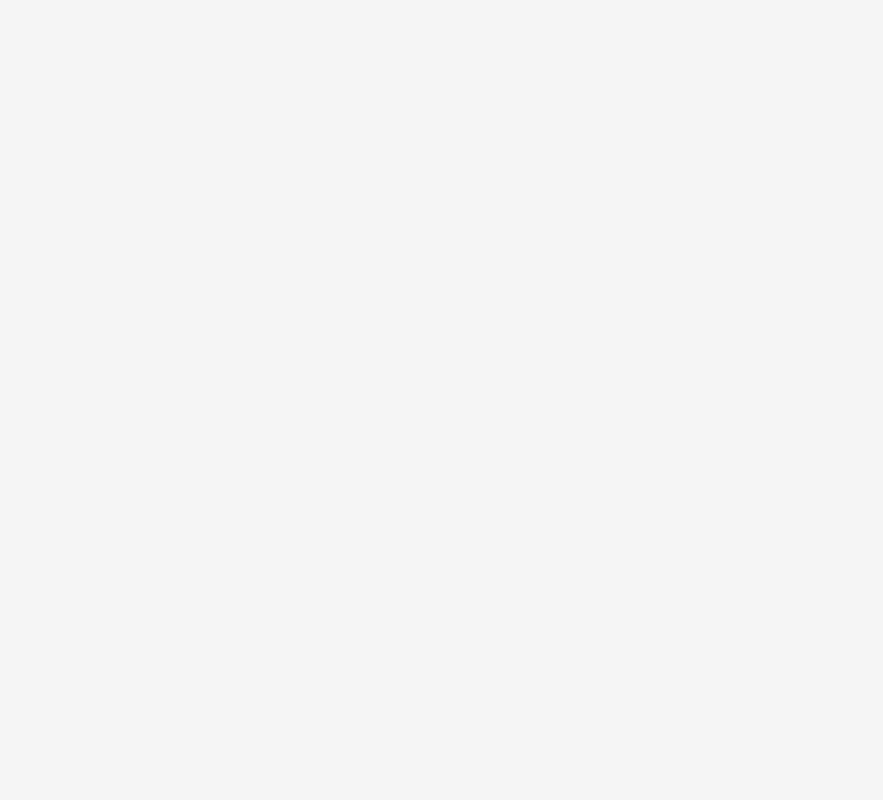
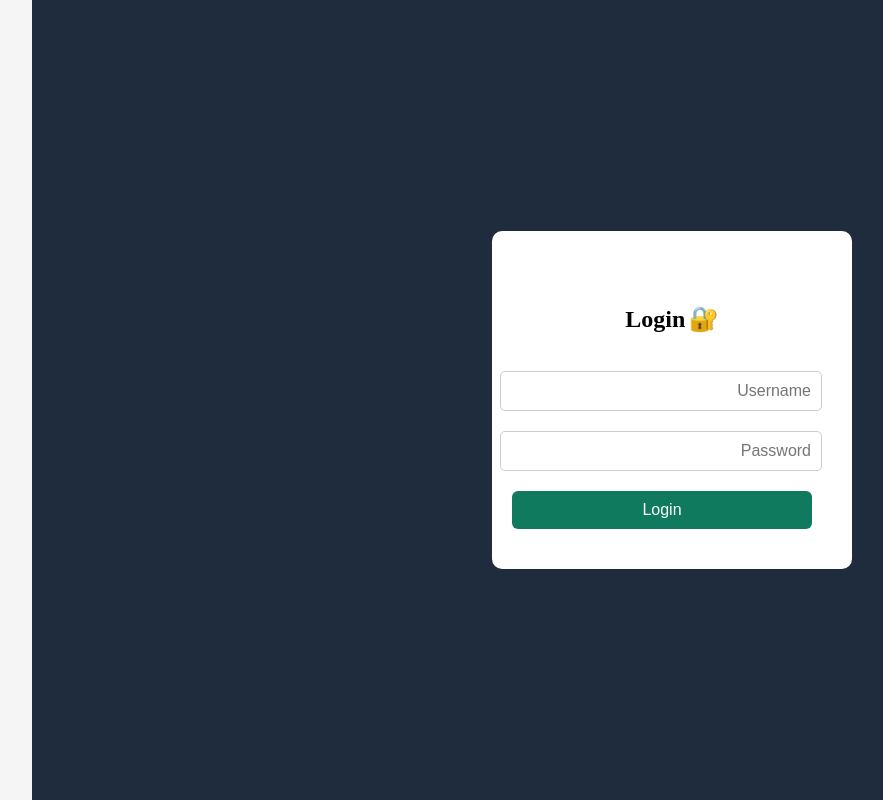
Before and after one commit to Marsad3733/mcq-urdu-system-v2, a React (Create React App) app: page /login in a window 1280 px wide. Before the commit this address had no page. Shown: the whole page, without its empty margins (37-920 px from the left). Built offline with nearby package versions, Linux system fonts and the light colour scheme; a web font is replaced by a local one.

Commit message:
login Page added

```diff
--- a/src/App.js
+++ b/src/App.js
@@ -1,13 +1,31 @@
 import { BrowserRouter, Routes, Route } from "react-router-dom";
+import { useState, useEffect } from "react";
 
 import MenuPage from "./pages/MenuPage";
 import TestPage from "./pages/TestPage";
 import AdminPage from "./pages/AdminPage";
 import ResultPage from "./pages/ResultPage";
+import LoginPage from "./pages/LoginPage";
 
 import "./App.css";
 
 function App() {
+
+  const [isLoggedIn, setIsLoggedIn] = useState(false);
+
+  // ✅ Check login on app start
+  useEffect(() => {
+    const login = localStorage.getItem("isLoggedIn");
+    if (login === "true") {
+      setIsLoggedIn(true);
+    }
+  }, []);
+
+  // 🔒 If not logged in → show login page only
+  if (!isLoggedIn) {
+    return <LoginPage onLogin={() => setIsLoggedIn(true)} />;
+  }
+
   return (
     <BrowserRouter>
       <div style={{ padding: "20px" }}>
--- /dev/null
+++ b/src/pages/LoginPage.js
@@ -0,0 +1,68 @@
+import { useState } from "react";
+
+function LoginPage({ onLogin }) {
+
+  const [username, setUsername] = useState("");
+  const [password, setPassword] = useState("");
+
+  // 🔐 HARDCODED CREDENTIALS
+  const FIXED_USER = "admin";
+  const FIXED_PASS = "1234";
+
+  const handleLogin = () => {
+    if (username === FIXED_USER && password === FIXED_PASS) {
+      localStorage.setItem("isLoggedIn", "true");
+      onLogin();
+    } else {
+      alert("غلط یوزرنیم یا پاسورڈ");
+    }
+  };
+
+  return (
+    <div style={{
+      height: "100vh",
+      display: "flex",
+      justifyContent: "center",
+      alignItems: "center",
+      background: "#1f2c3d"
+    }}>
+      <div style={{
+        background: "#fff",
+        padding: "30px",
+        borderRadius: "10px",
+        width: "300px",
+        textAlign: "center"
+      }}>
+        <h2>🔐 Login</h2>
+
+        <input
+          placeholder="Username"
+          value={username}
+          onChange={(e)=>setUsername(e.target.value)}
+          style={{ width:"100%", padding:"10px", margin:"10px 0" }}
+        />
+
+        <input
+          type="password"
+          placeholder="Password"
+          value={password}
+          onChange={(e)=>setPassword(e.target.value)}
+          style={{ width:"100%", padding:"10px", margin:"10px 0" }}
+        />
+
+        <button onClick={handleLogin} style={{
+          width:"100%",
+          padding:"10px",
+          background:"#0f7a5e",
+          color:"#fff",
+          border:"none",
+          borderRadius:"6px"
+        }}>
+          Login
+        </button>
+      </div>
+    </div>
+  );
+}
+
+export default LoginPage;
```
